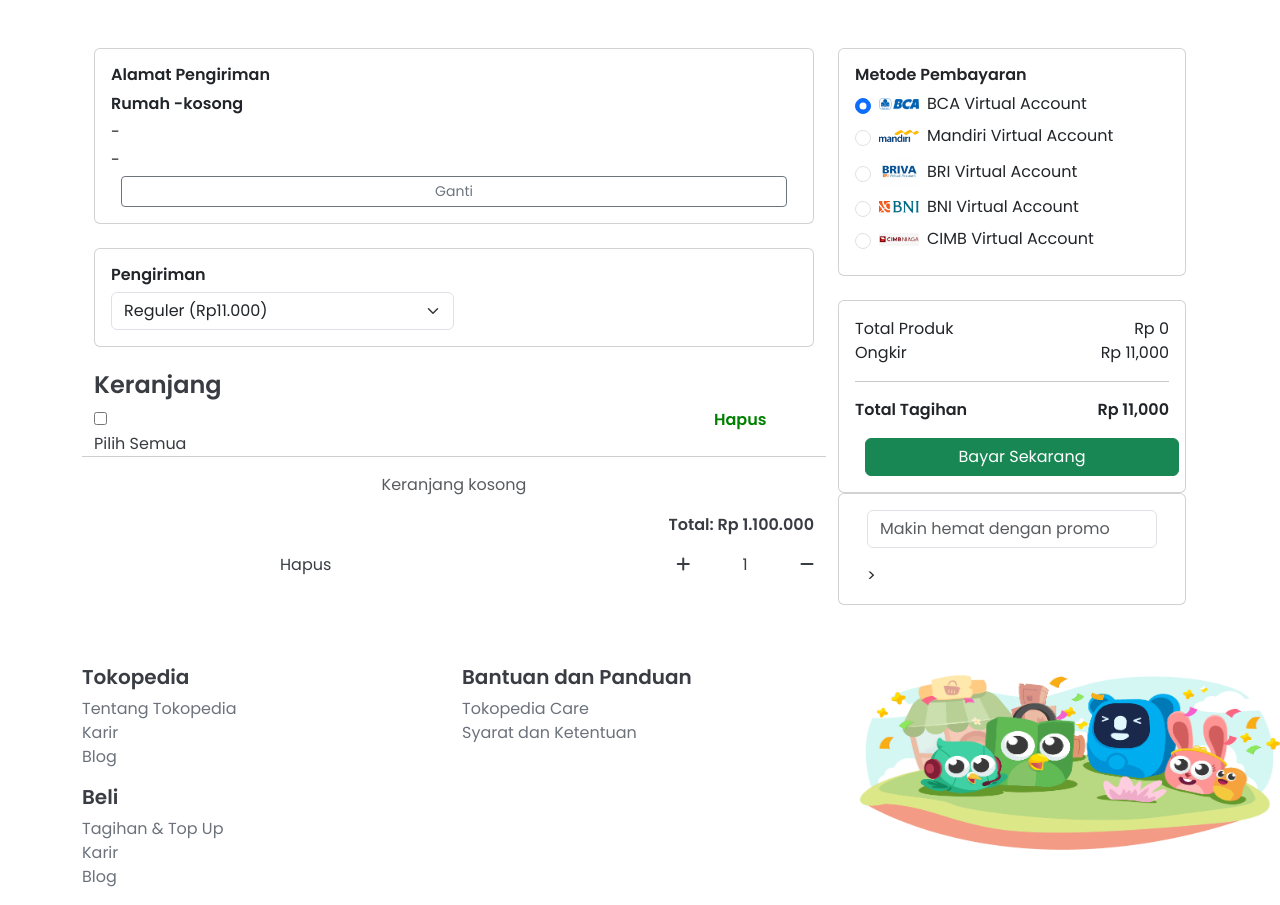
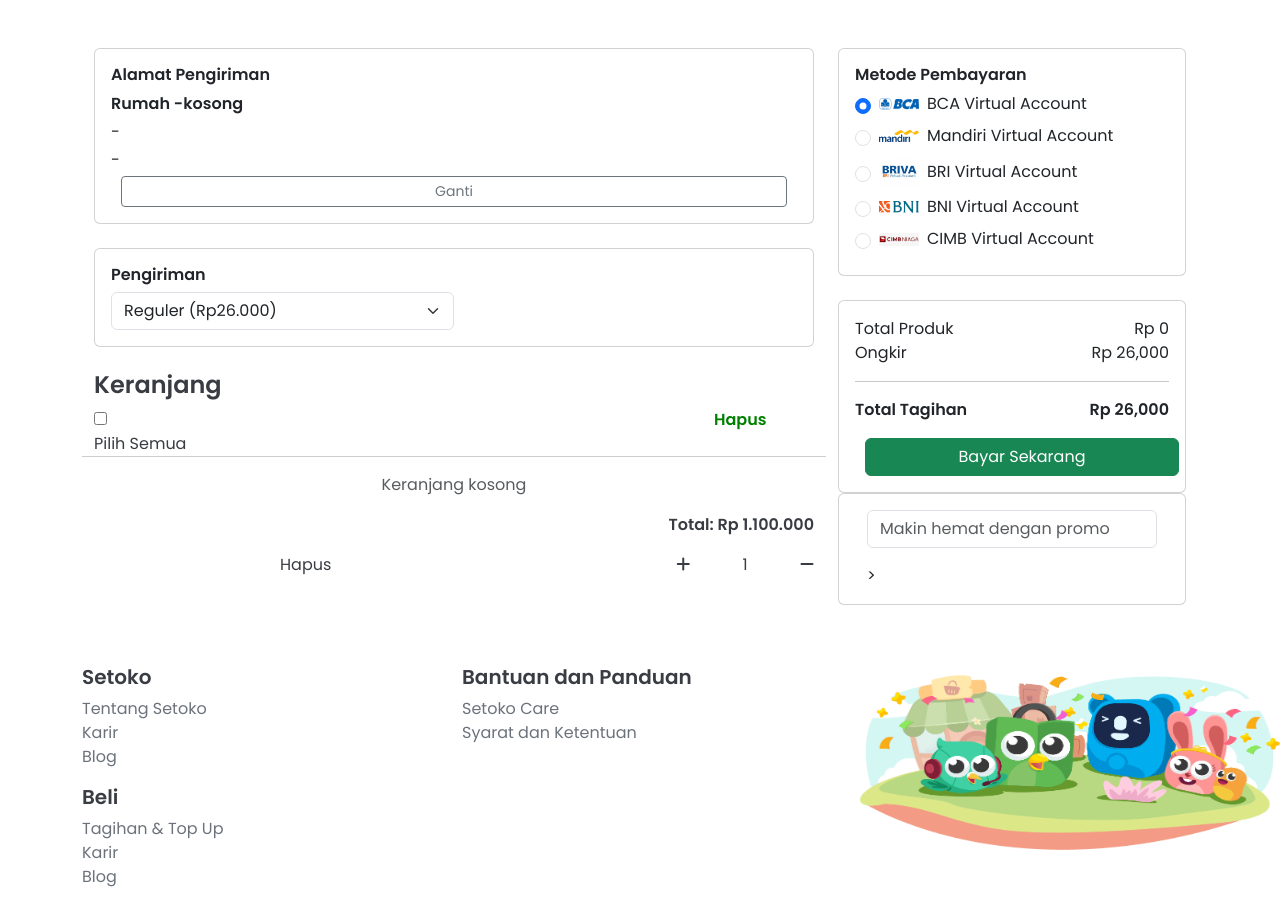
Before and after one commit to idsetoko/product, a plain HTML site: page cart.html in a window 1280 px wide. Drawn offline with nearby package versions, Linux system fonts and the light colour scheme.

Commit message:
Update cart.html

```diff
--- a/cart.html
+++ b/cart.html
@@ -30,9 +30,9 @@
 <div class="card mb-4 p-3">
   <h6 class="fw-bold">Pengiriman</h6>
   <select id="ongkir" class="form-select w-50">
-    <option value="11000">Reguler (Rp11.000)</option>
-    <option value="39000">Sameday (Rp39.000)</option>
-    <option value="8000">Hemat (Rp8.000)</option>
+    <option value="26000">Reguler (Rp26.000)</option>
+    <option value="278000">Sameday (Rp278.000)</option>
+    <option value="22000">Hemat (Rp22.000)</option>
   </select>
 </div>
 
@@ -149,8 +149,8 @@
         <div class="row d-flex justify-content-between mt-5">
           <div class="col-lg-3 mb-3">
             <div class="mb-3">
-              <h5 class="fw-bold">Tokopedia</h5>
-              <li>Tentang Tokopedia</li>
+              <h5 class="fw-bold">Setoko</h5>
+              <li>Tentang Setoko</li>
               <li>Karir</li>
               <li>Blog</li>
             </div>
@@ -164,7 +164,7 @@
           <div class="col-lg-3 mb-3">
             <div class="mb-3">
               <h5 class="fw-bold">Bantuan dan Panduan</h5>
-              <li>Tokopedia Care</li>
+              <li>Setoko Care</li>
               <li>Syarat dan Ketentuan</li>
             </div>
           </div>
```
